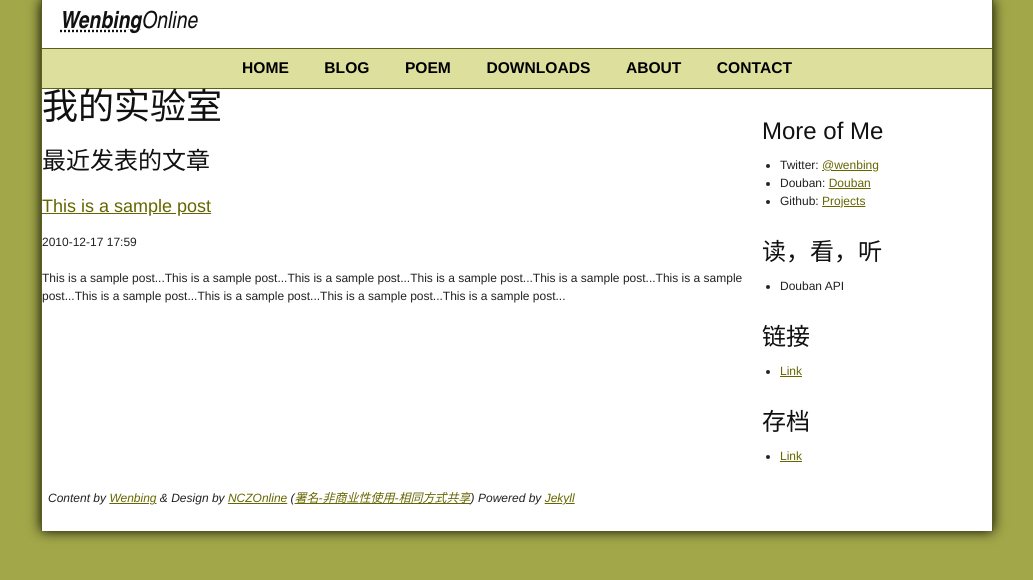
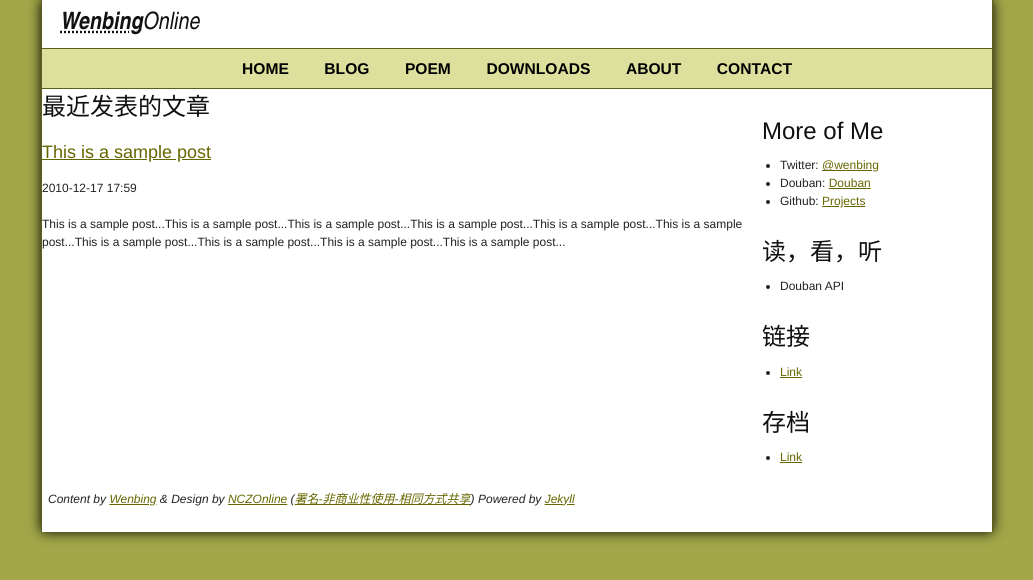
Before and after one commit to GunioRobot/wenbing.github.com, a Jekyll site: the page built from labs/index.markdown, in a window 1280 px wide. Shown: the top 580 px of the page, without its empty margins (123-1156 px from the left). Built offline with Jekyll 4.4.1, drawn with Linux system fonts in a browser that asks for light colours; Markdown is read by kramdown in place of the engine named in the settings.

Commit message:
remove h1 from #doc

```diff
--- a/files/css/style.css
+++ b/files/css/style.css
@@ -16,7 +16,7 @@
 }
 
 #hd h1 {
-  font-size: 197%;
+  font-size: 200%;
   font-family: "Arial Narrow";
   font-style: italic;
   font-weight: normal !important;
--- a/labs/index.markdown
+++ b/labs/index.markdown
@@ -5,9 +5,6 @@ section: labs
 
 keywords: labs, blueprintcss, jquery
 ---
-
-我的实验室
-==========
 
 最近发表的文章
 --------------
```
